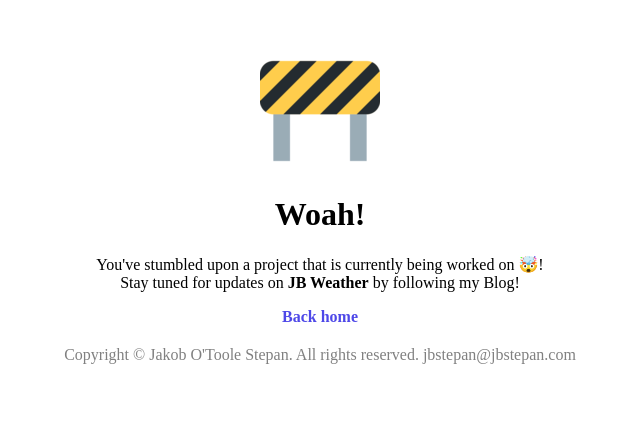
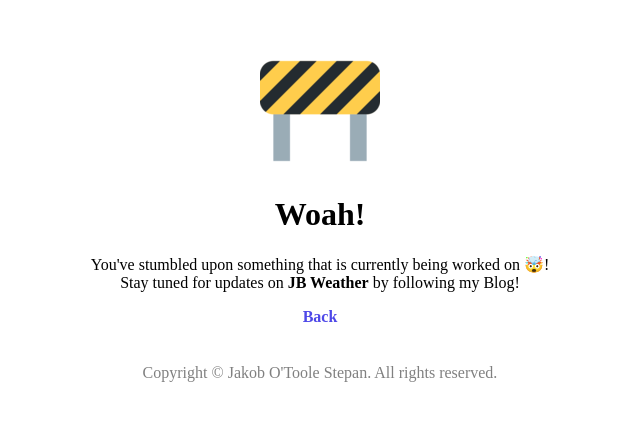
Before and after one commit to JBSEnterprises/JB-Site, a SvelteKit app: page /projects/weather in a window 1280 px wide. Shown: the part 109-530 px from the top of the page, without its empty margins (320-960 px from the left). Built offline with nearby package versions, Linux system fonts and the light colour scheme; some icons are missing.

Commit message:
Change projects

```diff
--- a/src/components/ComingSoon.svelte
+++ b/src/components/ComingSoon.svelte
@@ -2,18 +2,13 @@
     import Construct from "../images/construct.png"
 
     export let pageName = ""
-    export let project = true || false
 </script>
 
 <main>
     <img src={Construct} alt="Under construction">
     <h1>Woah!</h1>
-    {#if project == true}
-        <p>You've stumbled upon a project that is currently being worked on 🤯! <br> Stay tuned for updates on <b>{pageName}</b> by following my Blog!</p>
-    {:else}
-        <p>You've stumbled upon a page that is currently being worked on 🤯! <br> Stay tuned for updates on <b>{pageName}</b> by following my Blog!</p>
-    {/if}
-    <a href="/">Back home</a>
+    <p>You've stumbled upon something that is currently being worked on 🤯! <br> Stay tuned for updates on <b>{pageName}</b> by following my Blog!</p>
+    <a href="/projects">Back</a>
 </main>
 
 <style>
--- a/src/components/CommingSoonCard.svelte
+++ b/src/components/CommingSoonCard.svelte
@@ -33,26 +33,27 @@
 
     main {
         display: flexbox;
-        justify-content: center;
-        text-align: center;
+        text-align: left;
+        margin-top: 0;
         padding: 15px;
         margin: 5rem;
         width: auto;
-        border: 2px solid rgba(255, 255, 255, 0.87);
+        border: 5px solid rgba(187, 185, 185, 0.87);
+        border-radius: 25px;
         overflow: auto;
     }
 
     a {
         transition: 500ms;
+        transform: scale(1);
         color: rgb(78, 72, 232);
         text-decoration: none;
         font-weight: bold;
-        scale: 1;
     }
 
     /* Change the link color to #111 (black) on hover */
     a:hover {
         color: rgb(128, 124, 242);
-        scale: 1.5;
+        transform: scale(1.5);
     }
 </style>
--- a/src/components/Footer.svelte
+++ b/src/components/Footer.svelte
@@ -19,14 +19,8 @@
     <SocialIcons network="discord" fgColor="white"/>
   </a>
 
-  <a class="social-icon" href="https://t.me/jbstepantelegram">
-    <SocialIcons network="telegram" fgColor="white"/>
-  </a>
-
-
   <footer class="footer">
     Copyright © Jakob O'Toole Stepan. All rights reserved.
-    jbstepan@jbstepan.com
   </footer>
 </main>
 
@@ -40,5 +34,4 @@ main {
   color: gray;
   text-align: center;
 }
-
 </style>
--- a/src/components/NavBar.svelte
+++ b/src/components/NavBar.svelte
@@ -36,7 +36,6 @@
         scale: 1;
     }
 
-    /* Change the link color to #111 (black) on hover */
     li a:hover {
         color: rgb(128, 124, 242);
         scale: 1.5;
--- a/src/routes/blog/+page.svelte
+++ b/src/routes/blog/+page.svelte
@@ -8,6 +8,6 @@
 <!--End Head-->
 
 <main>
-  <ComingSoon pageName="Blog" project={false}/>
+  <ComingSoon pageName="Blog" />
   <Footer />
 </main>
--- a/src/routes/projects/+page.svelte
+++ b/src/routes/projects/+page.svelte
@@ -12,15 +12,11 @@
     link="/projects/weather"
     desc="JB Weather offers AI enfused weather reports for the common person"
     />
-    <CommingSoonCard name="Project: Cane's"
+
+    <!-- <CommingSoonCard name="Project: Cane's"
     link="/projects/spacegame"
     desc="A 3D space RPG set after the 'Rapture' where all organic life was wiped from space, the only thing left is space stations and barren rocks where planets full of life used to be."
-    />
-
-    <CommingSoonCard name="JB Stepan Ecosystem"
-    link="/projects/ecosystem"
-    desc="A non 'big tech' ecosystem that will provide a lot of productivity apps. "
-    />
+    /> -->
 
     <Footer />
 </main>
@@ -28,5 +24,6 @@
 <style>
     main {
         margin-top: 6rem;
+        justify-content: center;
     }
 </style>
--- a/src/routes/projects/spacegame/+page.svelte
+++ b/src/routes/projects/spacegame/+page.svelte
@@ -8,6 +8,6 @@
 <!--End Head-->
 
 <main>
-  <ComingSoon pageName="Space Game" project={true}/>
+  <ComingSoon pageName="Space Game"/>
   <Footer />
 </main>
--- a/src/routes/projects/weather/+page.svelte
+++ b/src/routes/projects/weather/+page.svelte
@@ -8,6 +8,7 @@
 <!--End Head-->
 
 <main>
-  <ComingSoon pageName="JB Weather" project={true}/>
+  <ComingSoon pageName="JB Weather" />
+  <br>
   <Footer />
 </main>
```
Also changed, not shown: src/routes/+page.svelte (+0 -7 lines). Lines whose indentation alone changed are shown as unchanged.
